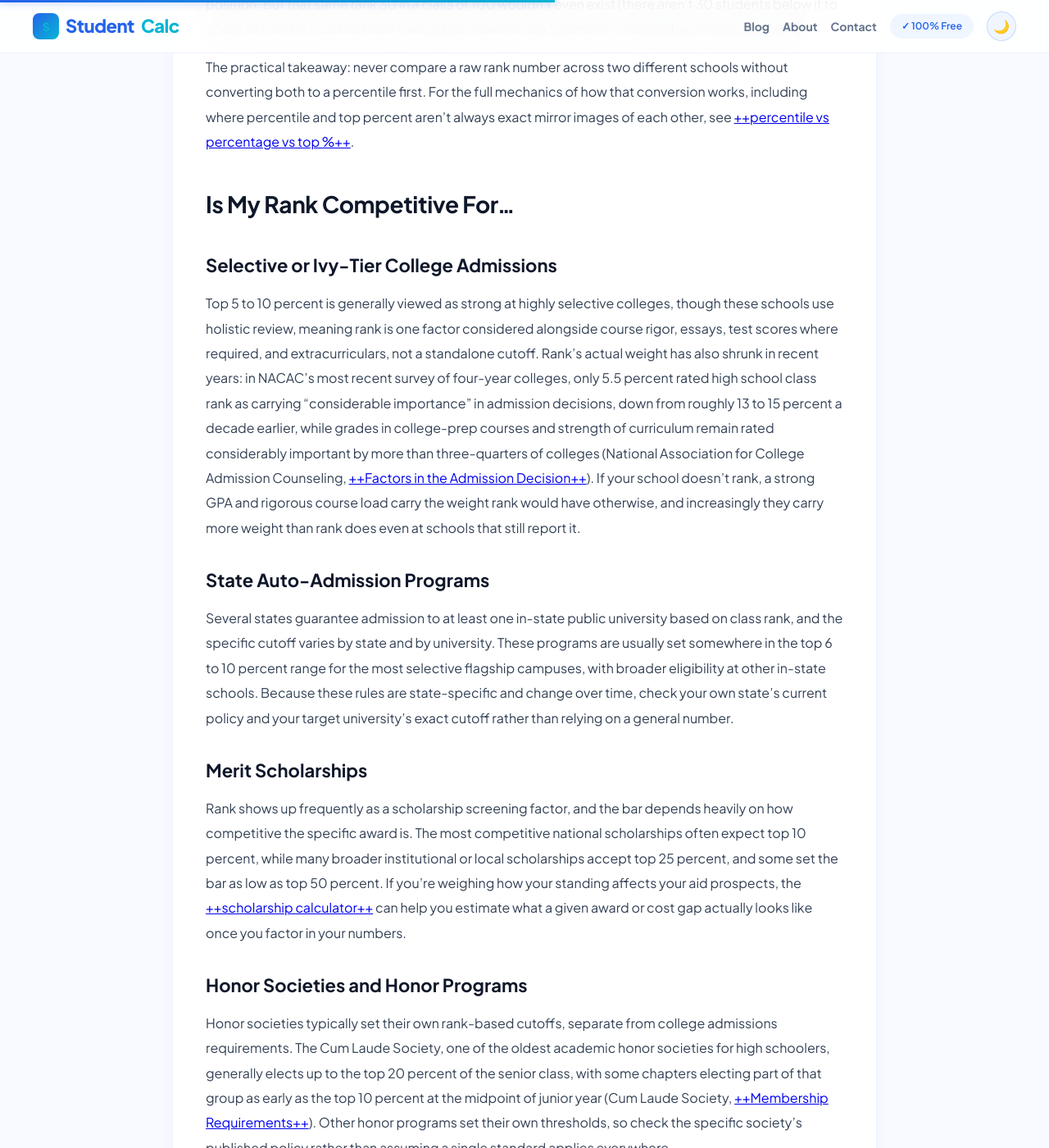
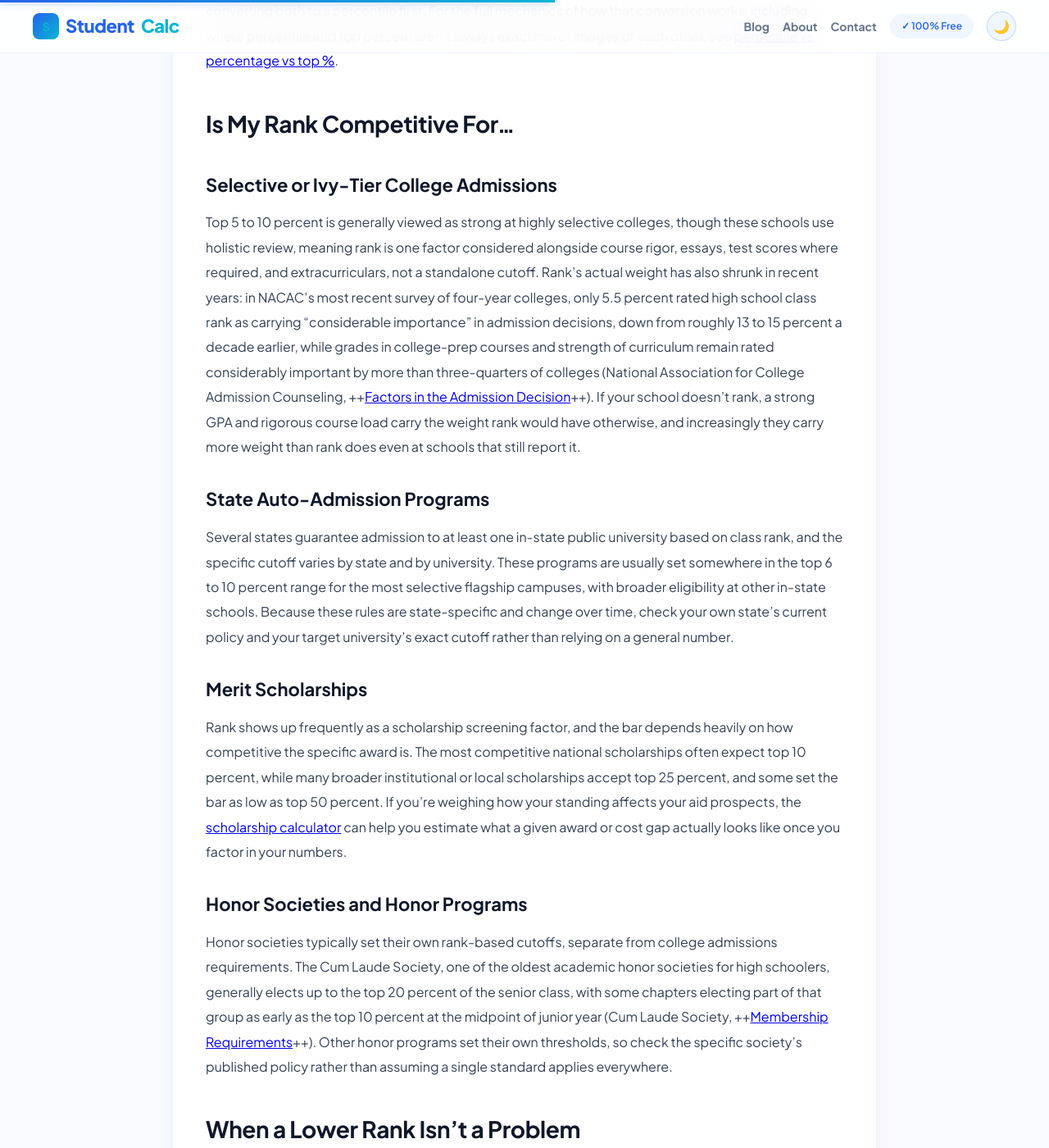
Before and after one commit to zaidmeo09-dhangal/studentcalctools, a Jekyll site: the page built from _posts/2026-08-11-what-is-a-good-class-rank-percentile-benchmarks-by-class-size.md, in a window 1280 px wide and 1400 px high, scrolled down 3005 px. Shown: the whole window at 82% size. Built offline with Jekyll 4.4.1, drawn with Linux system fonts in a browser that asks for light colours; part of the change alters nothing that is shown; some of the changed text lies outside the part shown.

Commit message:
Update _posts/2026-08-11-what-is-a-good-class-rank-percentile-benchmarks-by-class-size.md (via Pages CMS)

```diff
--- a/_posts/2026-08-11-what-is-a-good-class-rank-percentile-benchmarks-by-class-size.md
+++ b/_posts/2026-08-11-what-is-a-good-class-rank-percentile-benchmarks-by-class-size.md
@@ -7,6 +7,10 @@ status: Draft
 author: StudentCalcTools
 category: Class Rank Calculator
 primary_keyword: what is a good class rank
+secondary_keywords:
+  - good class rank percentile
+  - is my class rank good
+  - good class rank for college
 meta_title: What Is a Good Class Rank? Percentile Benchmarks by Class Size
 meta_description: A good class rank depends on your goal and your class size.
   See size-adjusted benchmarks for selective colleges, scholarships, and honor
@@ -14,11 +18,12 @@ meta_description: A good class rank depends on your goal and your class size.
 excerpt: A good class rank depends on your goal and your class size. See
   size-adjusted benchmarks for selective colleges, scholarships, and honor
   programs.
+image_alt: Good class rank benchmarks by class size, top 10, 25, and 50 percent.
 read_time: 5 min read
 ---
 A good class rank depends on your goal and your class size, but as a general shorthand, top 10 percent is considered strong for most selective colleges and scholarships, top 25 percent is solidly competitive, and top 50 percent is average or above. What those numbers mean in raw terms changes a lot depending on how big your graduating class is. Ranked 25th sounds identical whether your class has 100 students or 600, but one is the very top of the class and the other is closer to the middle, which is why a size-adjusted answer matters more than a flat rule.
 
-If you already know your rank and class size, the [++class rank calculator++](https://claude.ai/class-rank-calculator/) converts it into a percentile instantly so you can compare it against the benchmarks below.
+If you already know your rank and class size, the [class rank calculator](https://studentcalctools.com/class-rank-calculator/) converts it into a percentile instantly so you can compare it against the benchmarks below.
 
 
 
@@ -39,9 +44,8 @@ The rest of this guide breaks each of these down with real numbers.
 ## **The General Benchmark Shorthand**
 
 
-|  |  |
-| ------------ | ---------------------------------------------------------------------------------------------- |
-| **Standing** | **General Read** |
+| Standing | General Read |
+| --------- | ---------------------------------------------------------------------------------------------- |
 | Top 10% | Strong for most selective colleges, honors programs, and many scholarships |
 | Top 25% | Solidly competitive; a common cutoff for broader merit scholarships and some state programs |
 | Top 50% | Average or above; rarely a differentiator on its own, but not a red flag either |
@@ -57,9 +61,8 @@ This shorthand is where almost every competing article stops. It's a reasonable
 This is the core problem with a flat "top 10 percent" rule: the same percentile ranking translates into wildly different raw numbers depending on how many students are in the graduating class.
 
 
-|  |  |  |  |
-| -------------- | ------------------ | ------------------ | ------------------ |
-| **Class Size** | **Top 10% (Rank)** | **Top 25% (Rank)** | **Top 50% (Rank)** |
+| Class Size | Top 10% (Rank) | Top 25% (Rank) | Top 50% (Rank) |
+| ---------- | ----------------- | ------------------ | ------------------ |
 | 100 | Rank 10 or better | Rank 25 or better | Rank 50 or better |
 | 300 | Rank 30 or better | Rank 75 or better | Rank 150 or better |
 | 600 | Rank 60 or better | Rank 150 or better | Rank 300 or better |
@@ -67,7 +70,7 @@ This is the core problem with a flat "top 10 percent" rule: the same percentile
 
 Notice what this means in practice: a rank of 30 is a top 10 percent standing in a class of 300, using the ((Total Students − Rank + 1) ÷ Total Students) × 100 formula that gives a 90.3rd percentile for that exact position. But that same rank 30 in a class of 100 wouldn't even exist (there aren't 30 students below it to speak of), and in a class of 600 it would be closer to top 5 percent, a noticeably stronger standing.
 
-The practical takeaway: never compare a raw rank number across two different schools without converting both to a percentile first. For the full mechanics of how that conversion works, including where percentile and top percent aren't always exact mirror images of each other, see [++percentile vs percentage vs top %++](https://claude.ai/blog/class-rank-percentile-vs-percentage/).
+The practical takeaway: never compare a raw rank number across two different schools without converting both to a percentile first. For the full mechanics of how that conversion works, including where percentile and top percent aren't always exact mirror images of each other, see [percentile vs percentage vs top %](https://studentcalctools.com/blog/class-rank-percentile-vs-percentage/).
 
 
 
@@ -75,7 +78,7 @@ The practical takeaway: never compare a raw rank number across two different sch
 
 ### **Selective or Ivy-Tier College Admissions**
 
-Top 5 to 10 percent is generally viewed as strong at highly selective colleges, though these schools use holistic review, meaning rank is one factor considered alongside course rigor, essays, test scores where required, and extracurriculars, not a standalone cutoff. Rank's actual weight has also shrunk in recent years: in NACAC's most recent survey of four-year colleges, only 5.5 percent rated high school class rank as carrying "considerable importance" in admission decisions, down from roughly 13 to 15 percent a decade earlier, while grades in college-prep courses and strength of curriculum remain rated considerably important by more than three-quarters of colleges (National Association for College Admission Counseling, [++Factors in the Admission Decision++](https://www.nacacnet.org/factors-in-the-admission-decision/)). If your school doesn't rank, a strong GPA and rigorous course load carry the weight rank would have otherwise, and increasingly they carry more weight than rank does even at schools that still report it.
+Top 5 to 10 percent is generally viewed as strong at highly selective colleges, though these schools use holistic review, meaning rank is one factor considered alongside course rigor, essays, test scores where required, and extracurriculars, not a standalone cutoff. Rank's actual weight has also shrunk in recent years: in NACAC's most recent survey of four-year colleges, only 5.5 percent rated high school class rank as carrying "considerable importance" in admission decisions, down from roughly 13 to 15 percent a decade earlier, while grades in college-prep courses and strength of curriculum remain rated considerably important by more than three-quarters of colleges (National Association for College Admission Counseling, ++[Factors in the Admission Decision](https://www.nacacnet.org/factors-in-the-admission-decision/)++). If your school doesn't rank, a strong GPA and rigorous course load carry the weight rank would have otherwise, and increasingly they carry more weight than rank does even at schools that still report it.
 
 ### **State Auto-Admission Programs**
 
@@ -83,11 +86,11 @@ Several states guarantee admission to at least one in-state public university ba
 
 ### **Merit Scholarships**
 
-Rank shows up frequently as a scholarship screening factor, and the bar depends heavily on how competitive the specific award is. The most competitive national scholarships often expect top 10 percent, while many broader institutional or local scholarships accept top 25 percent, and some set the bar as low as top 50 percent. If you're weighing how your standing affects your aid prospects, the [++scholarship calculator++](https://claude.ai/scholarship-calculator/) can help you estimate what a given award or cost gap actually looks like once you factor in your numbers.
+Rank shows up frequently as a scholarship screening factor, and the bar depends heavily on how competitive the specific award is. The most competitive national scholarships often expect top 10 percent, while many broader institutional or local scholarships accept top 25 percent, and some set the bar as low as top 50 percent. If you're weighing how your standing affects your aid prospects, the [scholarship calculator](https://studentcalctools.com/scholarship-calculator/) can help you estimate what a given award or cost gap actually looks like once you factor in your numbers.
 
 ### **Honor Societies and Honor Programs**
 
-Honor societies typically set their own rank-based cutoffs, separate from college admissions requirements. The Cum Laude Society, one of the oldest academic honor societies for high schoolers, generally elects up to the top 20 percent of the senior class, with some chapters electing part of that group as early as the top 10 percent at the midpoint of junior year (Cum Laude Society, [++Membership Requirements++](https://www.honorsociety.org/cum-laude-society)). Other honor programs set their own thresholds, so check the specific society's published policy rather than assuming a single standard applies everywhere.
+Honor societies typically set their own rank-based cutoffs, separate from college admissions requirements. The Cum Laude Society, one of the oldest academic honor societies for high schoolers, generally elects up to the top 20 percent of the senior class, with some chapters electing part of that group as early as the top 10 percent at the midpoint of junior year (Cum Laude Society, ++[Membership Requirements](https://www.honorsociety.org/cum-laude-society)++). Other honor programs set their own thresholds, so check the specific society's published policy rather than assuming a single standard applies everywhere.
 
 
 
@@ -102,10 +105,10 @@ A rank outside the top 25 or top 50 percent doesn't automatically weaken an appl
 To see where your own numbers actually land:
 
 1. Confirm your current cumulative GPA and your school's total class size.
-2. Run both through the [++class rank calculator++](https://claude.ai/class-rank-calculator/) to get your percentile.
+2. Run both through the class rank calculator to get your percentile.
 3. Compare that percentile against the goal that matters most to you, selective admissions, an auto-admission cutoff, a specific scholarship, or an honor program, using the benchmarks above.
 
-If you're not sure how your rank was calculated in the first place, [++how class rank is calculated++](https://claude.ai/blog/how-to-calculate-class-rank/) walks through the full method, including how tied GPAs are handled.
+If you're not sure how your rank was calculated in the first place, [how class rank is calculated](https://studentcalctools.com/blog/how-to-calculate-class-rank/) walks through the full method, including how tied GPAs are handled.
 
 
 
@@ -131,4 +134,6 @@ Often, yes. Many merit scholarship programs set their cutoff around top 25 perce
 
 In a small class, each rank position is worth a larger percentage swing (2 percentage points per rank in a class of 50), so a specific numeric rank moves the percentile faster than it would in a large class. Convert to percentile before comparing against a benchmark meant for a larger school.
 
-**Does a lower class rank hurt my chances at every college?** No. Many colleges no longer report or weigh exact class rank heavily, and use holistic review that considers course rigor, GPA trend, and other factors alongside or instead of rank. For the full picture of how much rank still matters today, [++StudentCalcTools++](https://studentcalctools.com/) covers this in more detail in a dedicated pillar guide on the topic.
+### **Does a lower class rank hurt my chances at every college?**
+
+No. Many colleges no longer report or weigh exact class rank heavily, and use holistic review that considers course rigor, GPA trend, and other factors alongside or instead of rank. For the full picture of how much rank still matters today, [StudentCalcTools](https://studentcalctools.com/) covers this in more detail in a dedicated pillar guide on the topic.
```
